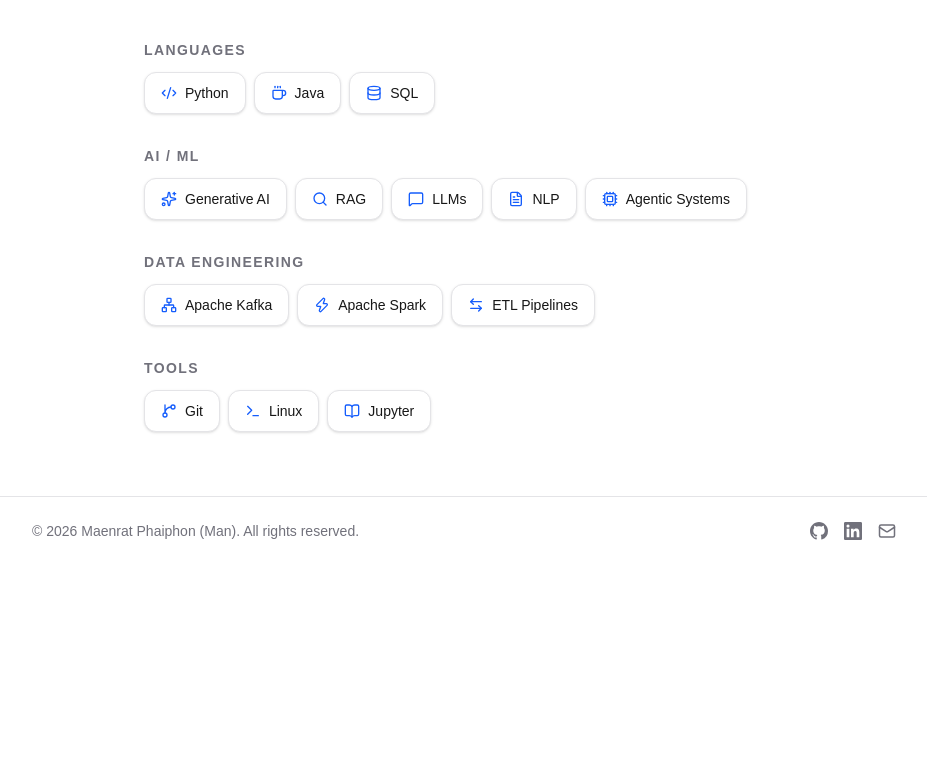
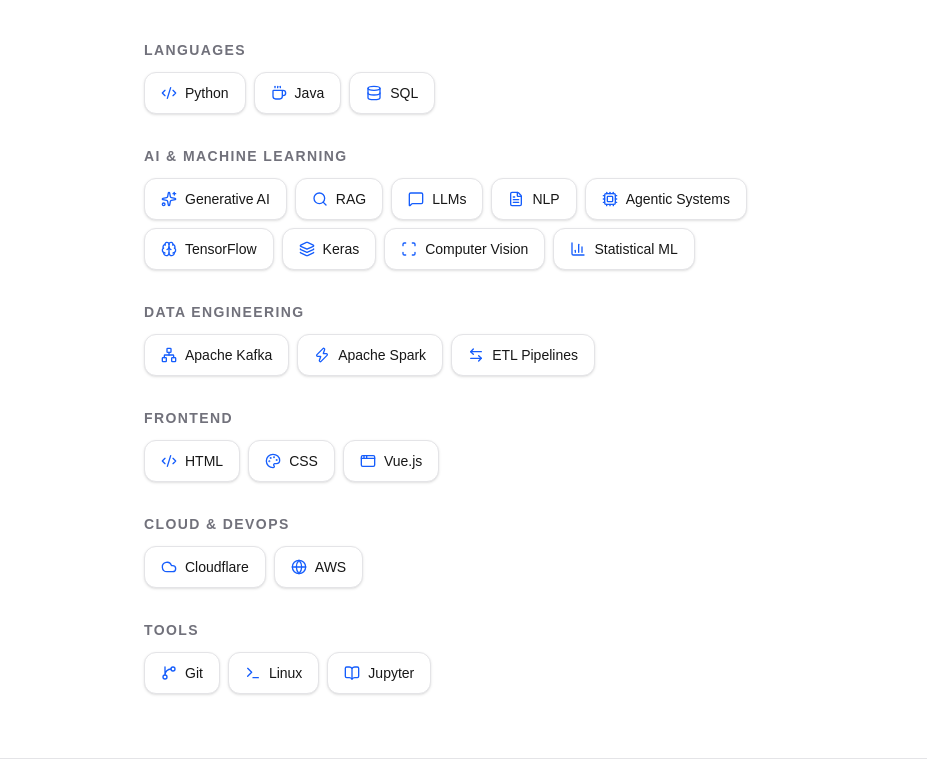
Before and after one commit to Supmanzz555/Portfolio, a Next.js app: page /about in a window 1280 px wide. Shown: the part 687-1469 px from the top of the page, without its empty margins (176-1103 px from the left). Before the commit the page ends 1252 px from the top, so only its background shows below. Built offline with nearby package versions, Linux system fonts and the light colour scheme.

Commit message:
Expand skills grid with CV, TensorFlow, Keras, Statistical ML, HTML, CSS, Vue.js, Cloudflare, AWS

```diff
--- a/src/components/SkillsGrid.tsx
+++ b/src/components/SkillsGrid.tsx
@@ -13,6 +13,14 @@
   Terminal,
   BookOpen,
   Coffee,
+  Brain,
+  Layers,
+  Scan,
+  BarChart3,
+  Palette,
+  Cloud,
+  Globe,
+  AppWindow,
 } from "lucide-react"
 
 const skillCategories = [
@@ -25,13 +33,17 @@
     ],
   },
   {
-    title: "AI / ML",
+    title: "AI & Machine Learning",
     skills: [
       { name: "Generative AI", icon: Sparkles },
       { name: "RAG", icon: Search },
       { name: "LLMs", icon: MessageSquare },
       { name: "NLP", icon: FileText },
       { name: "Agentic Systems", icon: Cpu },
+      { name: "TensorFlow", icon: Brain },
+      { name: "Keras", icon: Layers },
+      { name: "Computer Vision", icon: Scan },
+      { name: "Statistical ML", icon: BarChart3 },
     ],
   },
   {
@@ -40,6 +52,21 @@
       { name: "Apache Kafka", icon: Network },
       { name: "Apache Spark", icon: Zap },
       { name: "ETL Pipelines", icon: ArrowLeftRight },
+    ],
+  },
+  {
+    title: "Frontend",
+    skills: [
+      { name: "HTML", icon: Code2 },
+      { name: "CSS", icon: Palette },
+      { name: "Vue.js", icon: AppWindow },
+    ],
+  },
+  {
+    title: "Cloud & DevOps",
+    skills: [
+      { name: "Cloudflare", icon: Cloud },
+      { name: "AWS", icon: Globe },
     ],
   },
   {
```
